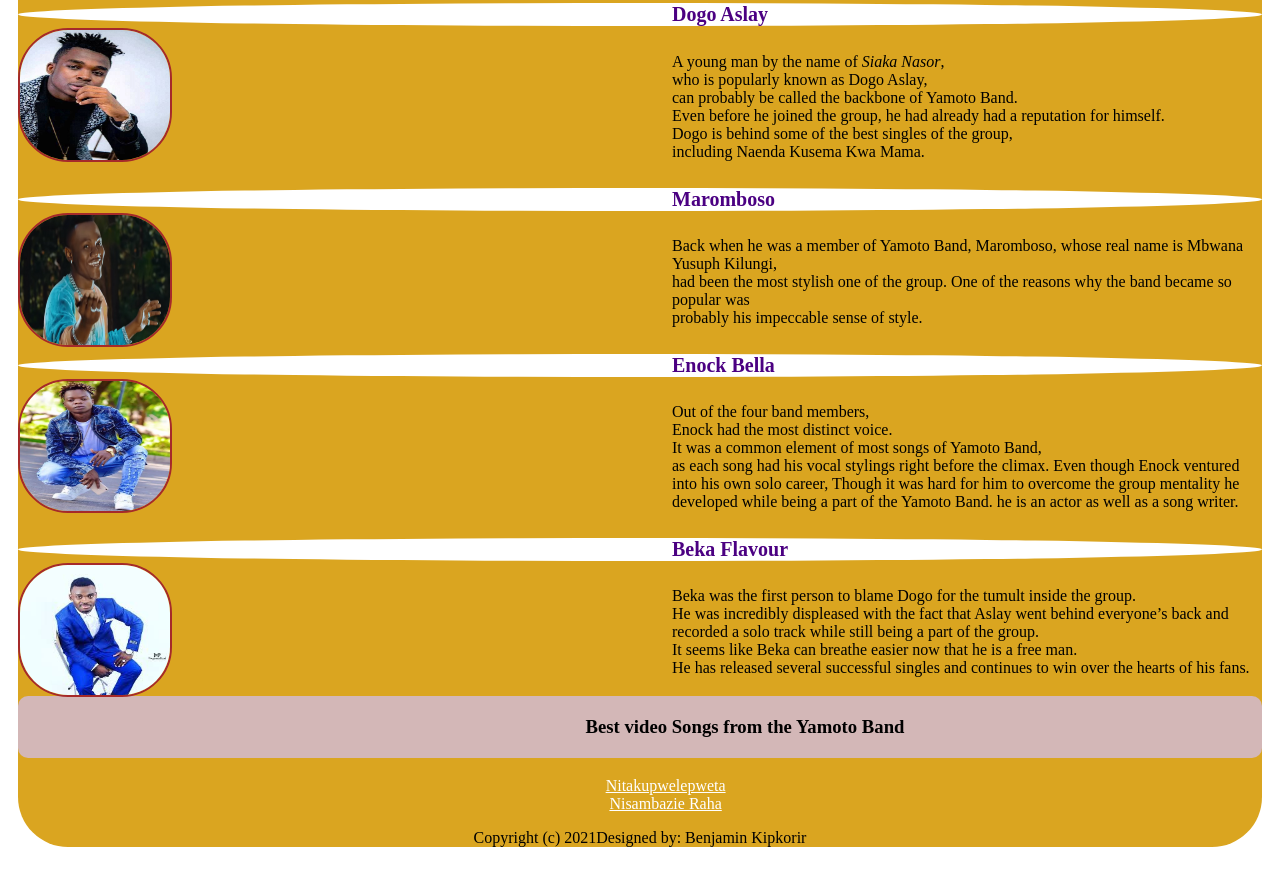
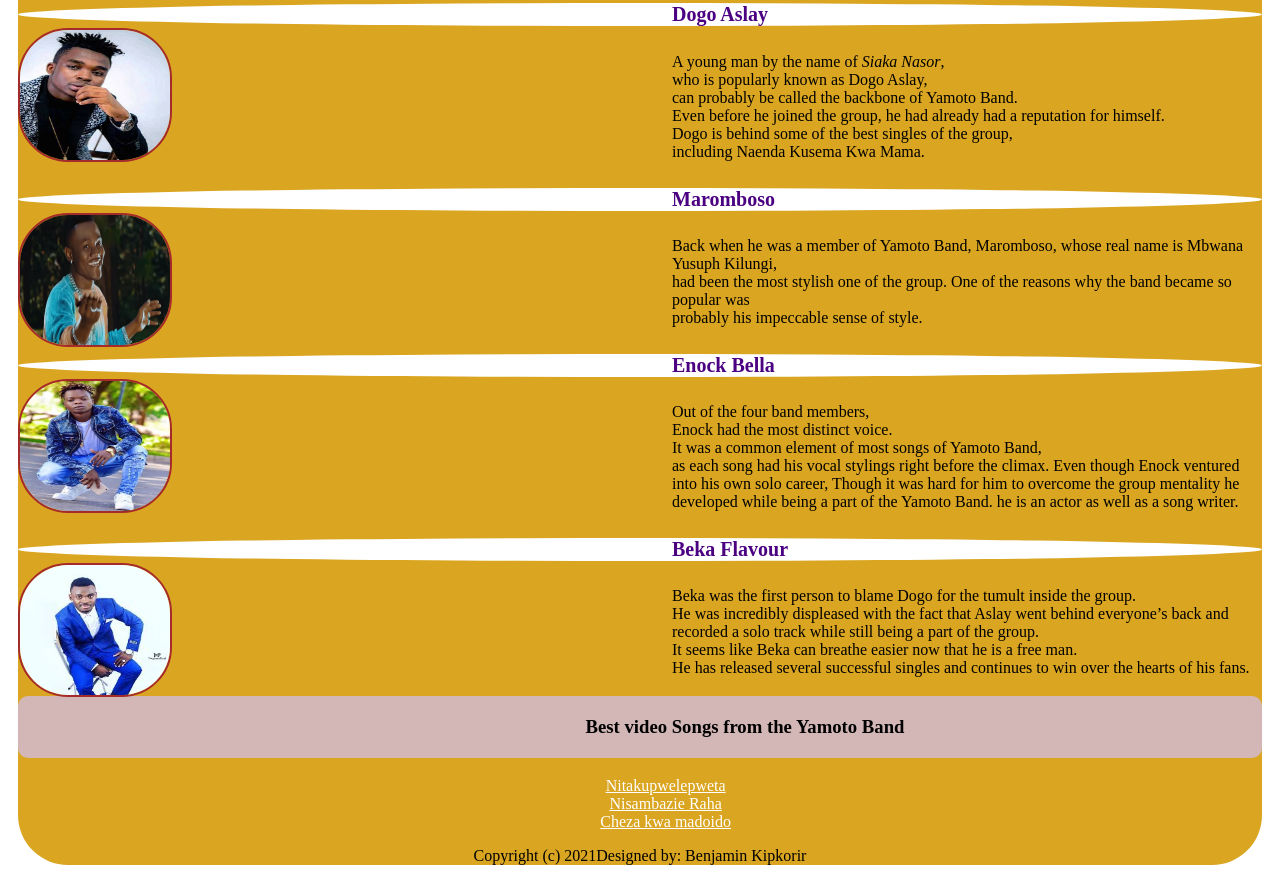
Before and after one commit to Kipkorir2017/Favorite-Band-project, a plain HTML site: page index.html in a window 1280 px wide. Shown: the part 748-1629 px from the top of the page. Drawn offline with Linux system fonts and the light colour scheme.

Commit message:
added cheza kwa madoido and it;s link

```diff
--- a/index.html
+++ b/index.html
@@ -77,6 +77,7 @@
         <h3>Best video Songs from the Yamoto Band</h3>
         <a href="https://www.youtube.com/watch?v=k7uMsGcNqmA"><li>Nitakupwelepweta</li></a>
         <a href="https://www.youtube.com/watch?v=q5lYMnjCkUE"><li>Nisambazie Raha</li></a>
+        <a href="https://www.youtube.com/watch?v=z51oufdQ_0Y"><li>Cheza kwa madoido</li></a>
 
 
     <footer class="owner">
```
